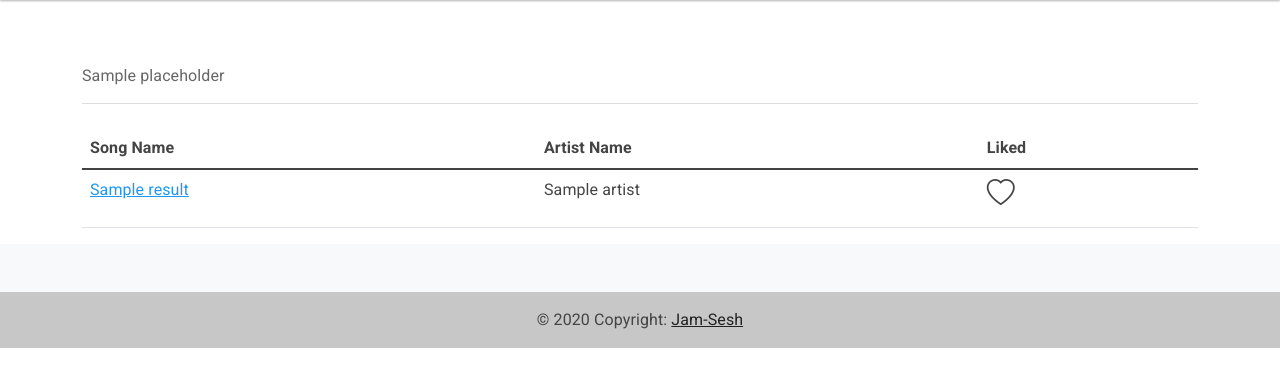
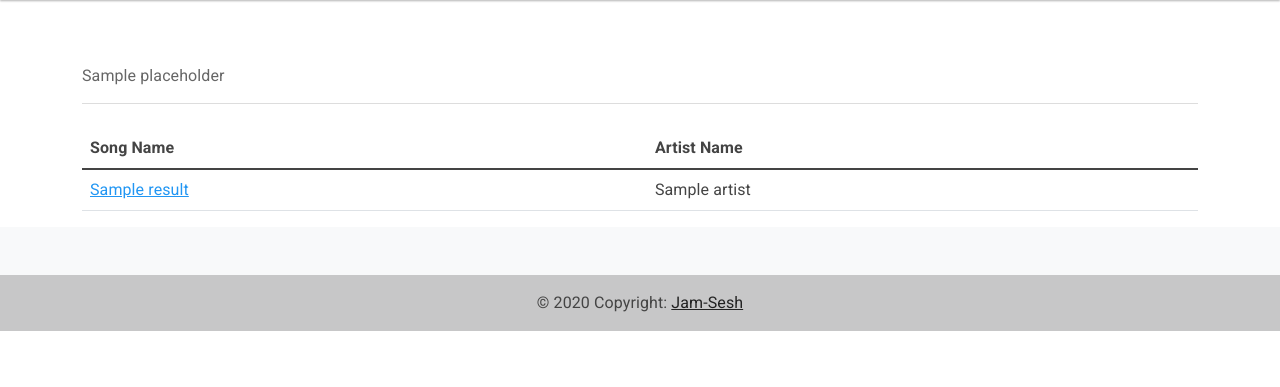
Before and after one commit to it-490-kakashi/Jam-Sesh, a Flask app: template server/templates/search.html in a window 1280 px wide. Shown: the part 85-472 px from the top of the page. Run offline with Flask 2, Linux system fonts and the light colour scheme; the template is opened without the code that fills it: most values are stand-ins (such as "Sample title", 1, 10 or a date in 2020); some libraries are stand-ins or nearby versions.

Commit message:
removed like visual from song search

```diff
--- a/server/templates/search.html
+++ b/server/templates/search.html
@@ -17,7 +17,7 @@
                 <tr>
                     <th scope="col">Song Name</th>
                     <th scope="col">Artist Name</th>
-                    <th scope="col">Liked</th>
+                    {#<th scope="col">Liked</th>#}
                 </tr>
             </thead>
             <tbody>
@@ -25,11 +25,11 @@
                     <tr>
                         <td><a href="{{ result.song_profile }}">{{ result.name }}</a></td>
                         <td>{{ result.artist }}</td>
-                        {% if result.liked is true %}
+                        {#{% if result.liked is true %}
                         <td><h3><i class="bi bi-heart-fill"></i></h3></td>
                         {% else %}
                         <td><h3><i class="bi bi-heart"></i></h3></td>
-                        {% endif %}
+                        {% endif %}#}
                     </tr>
                 {% endfor %}
             </tbody>
```
